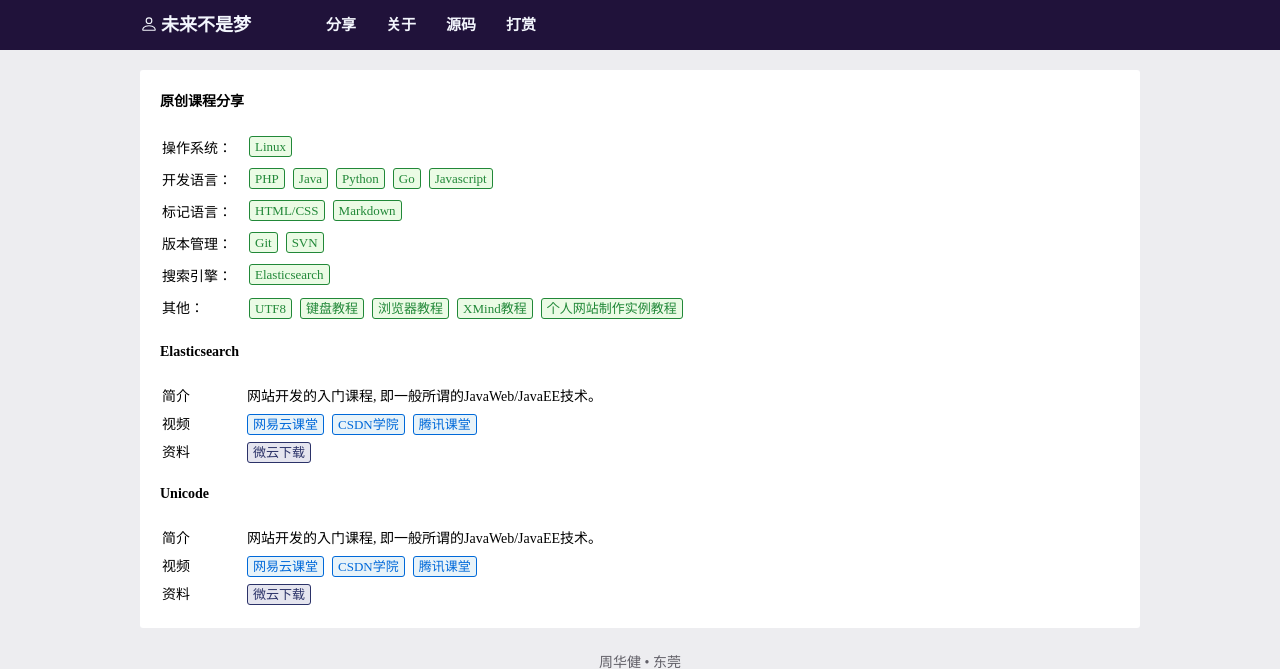
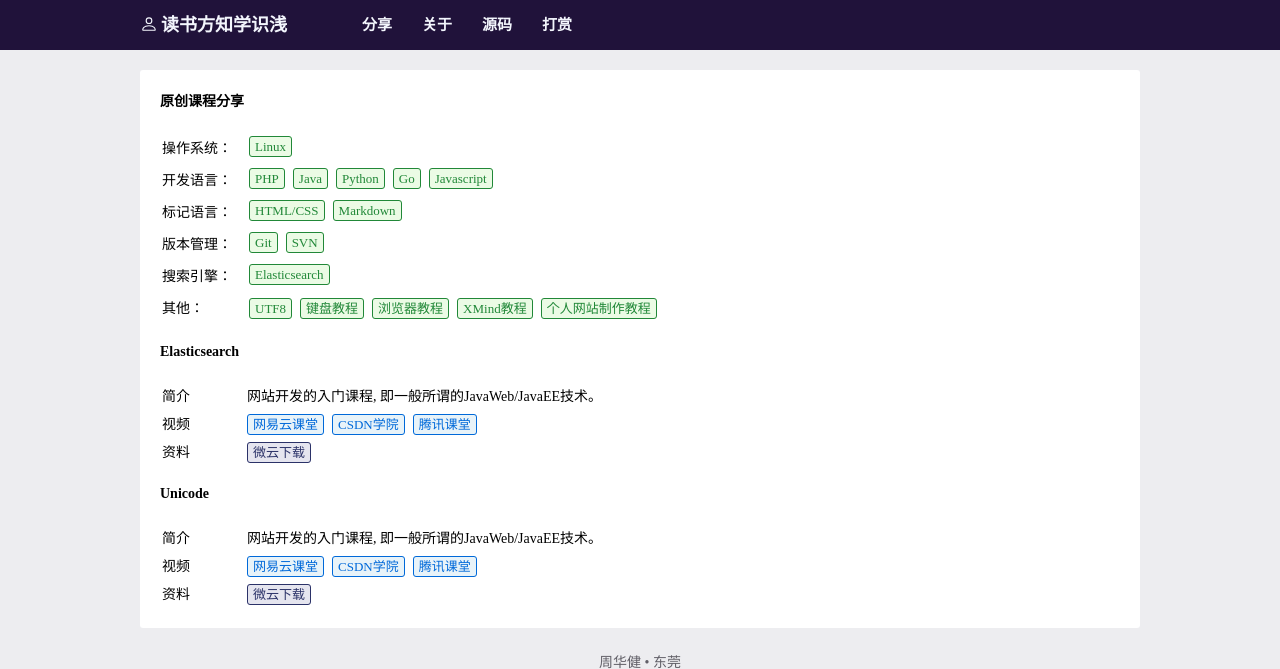
Before and after one commit to zhouhuajian-course/zhouhuajian-website, a PHP site: page / in a window 1280 px wide. Shown: the top 669 px of the page. Run offline with PHP 8.4, Linux system fonts and the light colour scheme; some libraries are stand-ins or nearby versions.

Commit message:
'添加html首页额外内容'

```diff
--- a/index.php
+++ b/index.php
@@ -27,6 +27,8 @@ if (!isset($_GET['origin']))
     combine_img($index_html);
     // 压缩html
     compress_html($index_html);
+    // 追加额外的内容
+    append_extra_content($index_html);
 }
 
 // 生成发布用的html文件
@@ -163,3 +165,45 @@ function compress_html(&$index_html)
     $index_html = preg_replace("#\s+#", ' ', $index_html);
     $index_html = preg_replace("# ?([</>]) ?#", '$1', $index_html);
 }
+
+/**
+ * 追加额外的内容
+ *
+ * @param string $index_html    首页的HTML
+ * @return void
+ */
+function append_extra_content(&$index_html) {
+    $extra_content = <<<EXTRA_CONTENT
+
+<!--
+
+
+
+　　　　　　　　　　　　　　　　　■　　■
+　■■■■■■■■■■■　　　　■■　　■　　■■　　　■■■■■■■■■■
+　■　　　　■　　　　■　　　　■　　　■■■　　　　■　　■　　　■　　■
+　■　■■■■■■■　■　　■■■　■■■　　　　　　■　　■　■■■■■■■
+　■　　　　■　　　　■　　■　■　　　■　　　　　　■　■　　　　■　　■
+　■　■■■■■■■　■　　　　■　　　■■■■■　■■■■■■■■■■■■
+　■　　　　　　　　　■　　　　　　　　　　　　　　　■　　　■　　■
+　■　■■■■■■■　■　　　　　　　■　　　　　　　■　■　■　■■■■■
+　■　■　　　　　■　■　　■■■■■■■■■■■■　■　■■　　　■
+　■　■■　　　　■　■　　　　　　　■　　　　　　　■　　■　■■■■■■
+　■　　■■■■■　　■　　　　　　　■　　　　　　　■　　■■　　■
+■■　　　　　　　■■■　　　　　　　■　　　　　　　■　■　　■■■■■■■
+　　　　　　　　　　　　　　　　　　　■
+
+
+
+Hi, nice to meet you.
+welcome to the http://zhouhuajian.website,
+hope you can learn a lot of knowledge here,
+hope you can become a very skilled person as soon as possible,
+best wishes to you my friend.
+
+
+
+-->
+EXTRA_CONTENT;
+    $index_html .= $extra_content;
+}
--- a/static/js/index.js
+++ b/static/js/index.js
@@ -9,11 +9,15 @@
 $(function() {
     var webNames = [
         '未来不是梦',
-        '有梦才会赢'
+        '读书方知学识浅',
+        '梅花香自苦寒来',
+        '书山有路勤为径',
+        '学海无涯苦作舟',
+        '十年寒窗无人问',
     ];
     var index = Math.floor(Math.random() * webNames.length);
     $('#web-name').html(webNames[index]);
-    $('#title').html(webNames[index]);
+    $('#title').html(webNames[index] + ' | 周华健');
     // 开场动画
     setTimeout(function () {
         $('#web-name-cover').animate({
--- a/template/index.htm
+++ b/template/index.htm
@@ -11,7 +11,8 @@
 <head>
 <title id='title'></title>
 <meta charset='utf-8' />
-<!--<link rel='icon' type='image/png' href='/favicon.png' />-->
+<meta name='description' content='周华健发布视频教程的个人网站，旨在帮助各位获得开发知识和技能，并能学以致用！' />
+<meta name='keywords' content='周华健、个人网站、视频教程、知识分享、后端开发、编程语言、前端开发、云课堂' />
 <link rel='stylesheet' type='text/css' href='/static/css/global.css' />
 <link rel='stylesheet' type='text/css' href='/static/css/index.css' />
 <link rel='stylesheet' type='text/css' href='/static/css/share.css' />
--- a/template/share.htm
+++ b/template/share.htm
@@ -52,7 +52,7 @@
                 <a class='btn btn-green' href='#unicode'>键盘教程</a>
                 <a class='btn btn-green' href='#unicode'>浏览器教程</a>
                 <a class='btn btn-green' href='#unicode'>XMind教程</a>
-                <a class='btn btn-green' href='#unicode'>个人网站制作实例教程</a>
+                <a class='btn btn-green' href='#unicode'>个人网站制作教程</a>
             </td>
         </tr>
     </table>
```
Also changed, not shown: release/index.html (+30 -1 lines).
